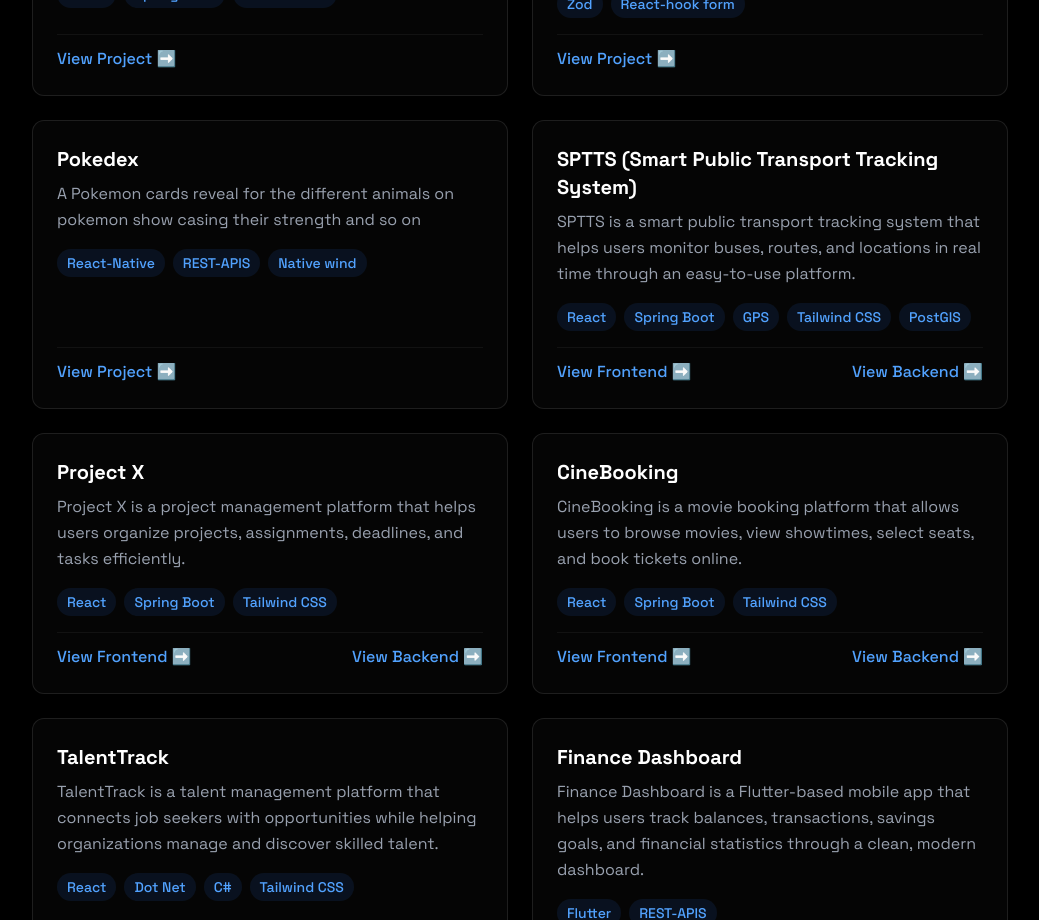
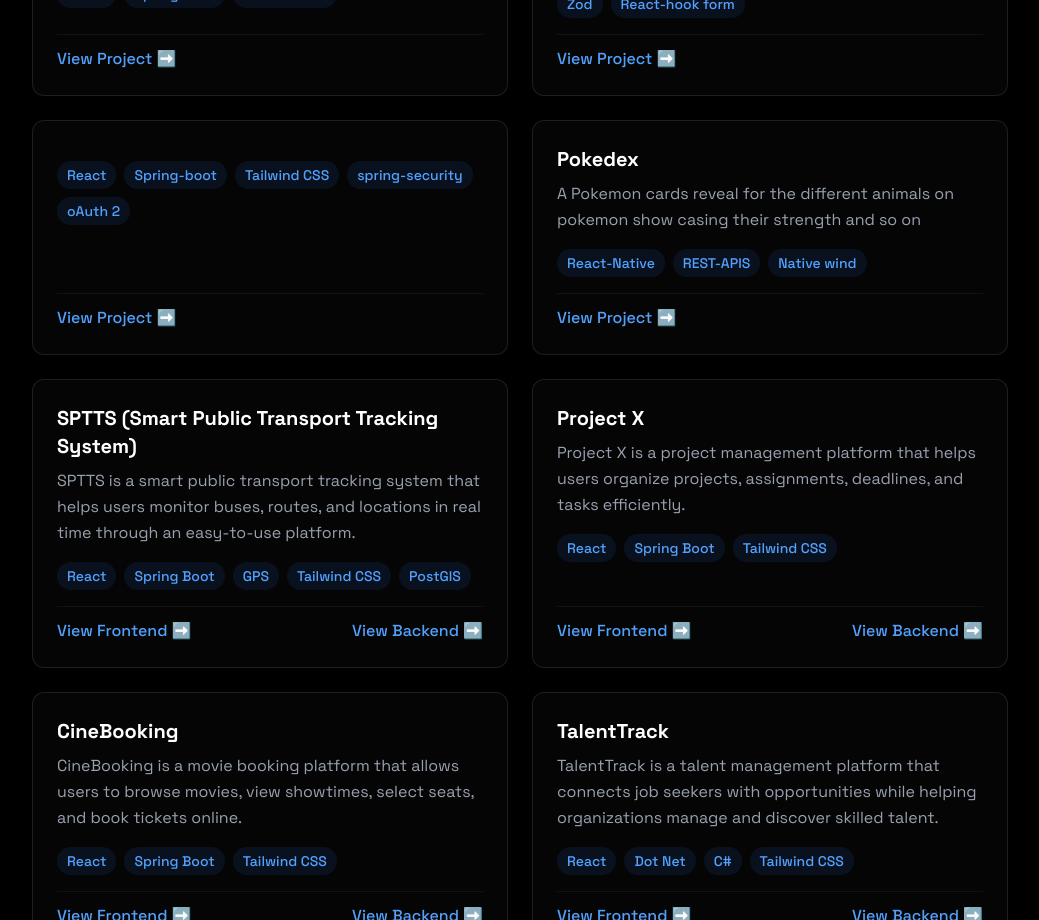
Before and after one commit to niyoblaise/niyoblaise-7, a React (Vite) app: page / in a window 1280 px wide. Shown: the part 2920-3840 px from the top of the page, without its empty margins (120-1159 px from the left). Built offline with nearby package versions, Linux system fonts and the light colour scheme.

Commit message:
new project added

```diff
--- a/src/components/sections/Projects.jsx
+++ b/src/components/sections/Projects.jsx
@@ -44,6 +44,18 @@ const projects = [
       {
         label: "View Project ➡️",
         url: "https://ecommerce-frontnend-d9my7v7kf-niyoblaise7-gmailcoms-projects.vercel.app?_vercel_share=aozDceSXS5Zv15TOz7V26YM10sq0tTnB",
+      },
+    ],
+  },
+  {
+    title: " ",
+    description:
+        "",
+    tech: ["React", "Spring-boot", "Tailwind CSS","spring-security","oAuth 2"],
+    links: [
+      {
+        label: "View Project ➡️",
+        url: "",
       },
     ],
   },
```
